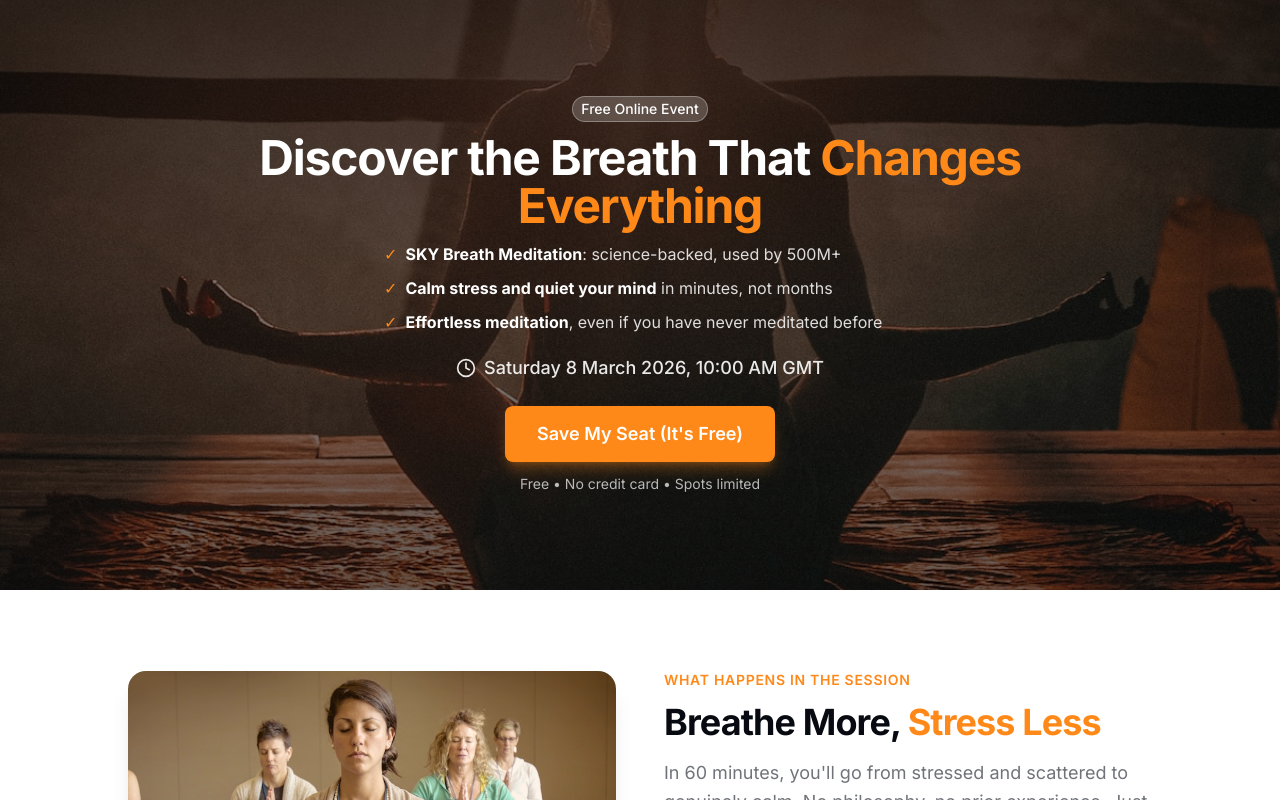
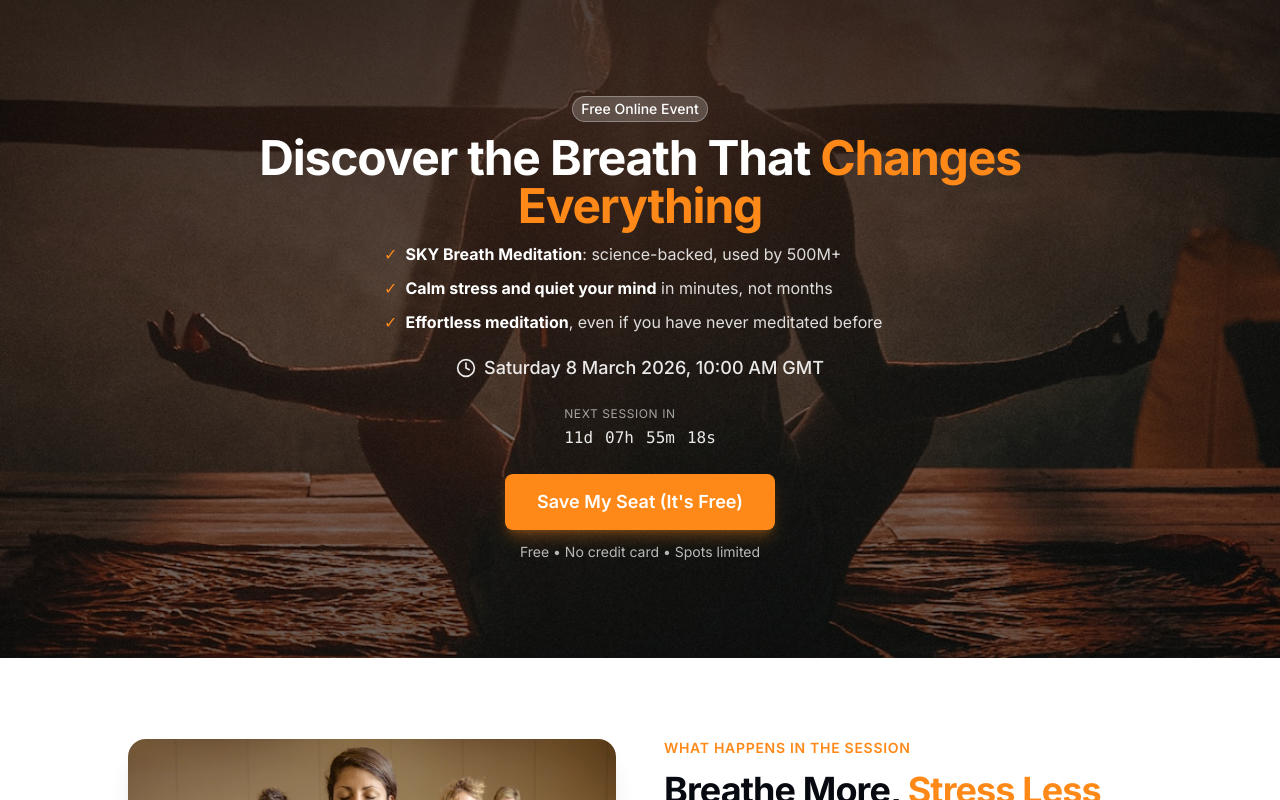
Before and after one commit to puskarsilwal/art-of-living-devon, a Next.js app: page /intro in a window 1280 px wide. Shown: the top 800 px of the page. Built offline with nearby package versions, Linux system fonts and the light colour scheme.

Commit message:
feat(04-01): integrate CountdownTimer into hero section between date line and CTA
- Import CountdownTimer from countdown-timer.tsx
- Render timer in centered flex container between date display and CTA button
- Hero remains Server Component — client boundary handled at CountdownTimer level

```diff
--- a/src/components/intro/hero-section.tsx
+++ b/src/components/intro/hero-section.tsx
@@ -3,6 +3,7 @@ import { Clock } from "lucide-react"
 import { Badge } from "@/components/ui/badge"
 import { Button } from "@/components/ui/button"
 import { nextIntroTalk } from "@/lib/data/intro-talks"
+import { CountdownTimer } from "@/components/intro/countdown-timer"
 
 export function HeroSection() {
   return (
@@ -57,6 +58,11 @@ export function HeroSection() {
           </span>
         </div>
 
+        {/* Countdown timer — live urgency below static date */}
+        <div className="flex justify-center mb-6">
+          <CountdownTimer />
+        </div>
+
         <a href="#register">
           <Button
             size="lg"
```
